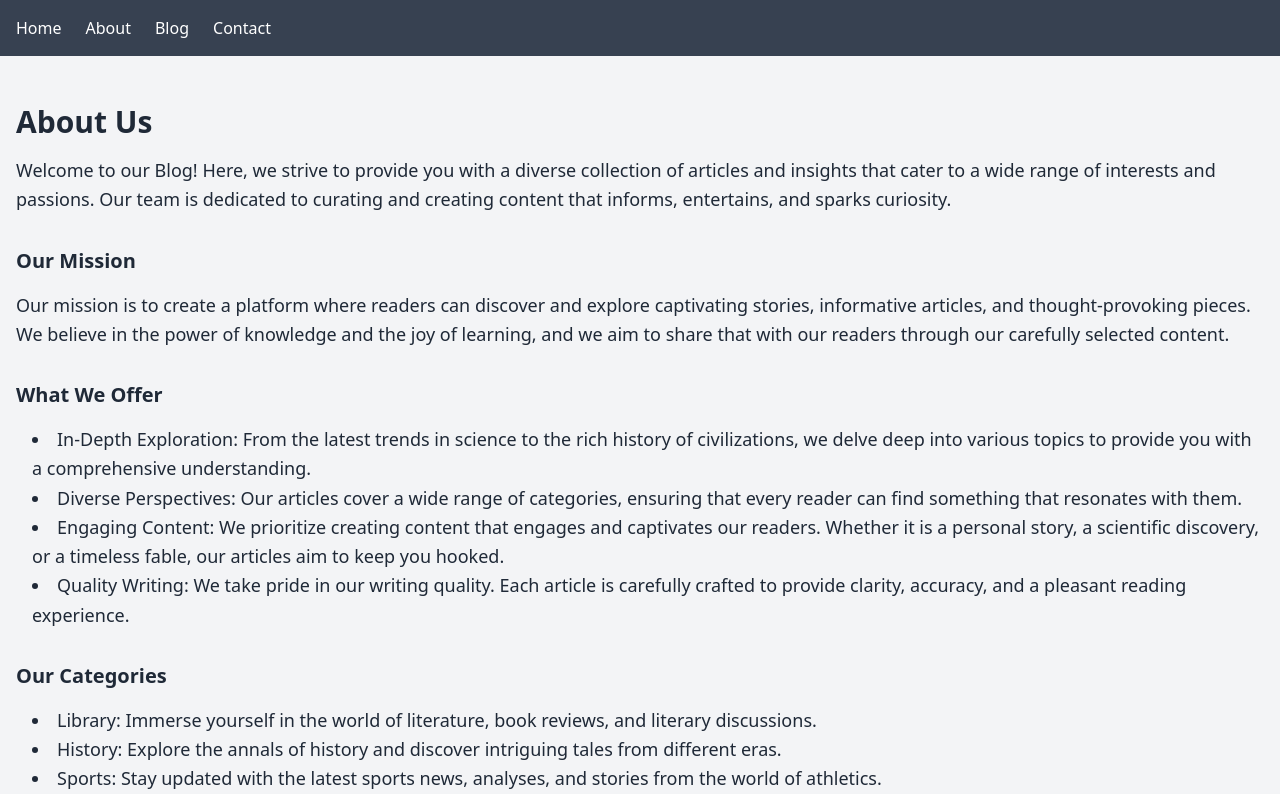
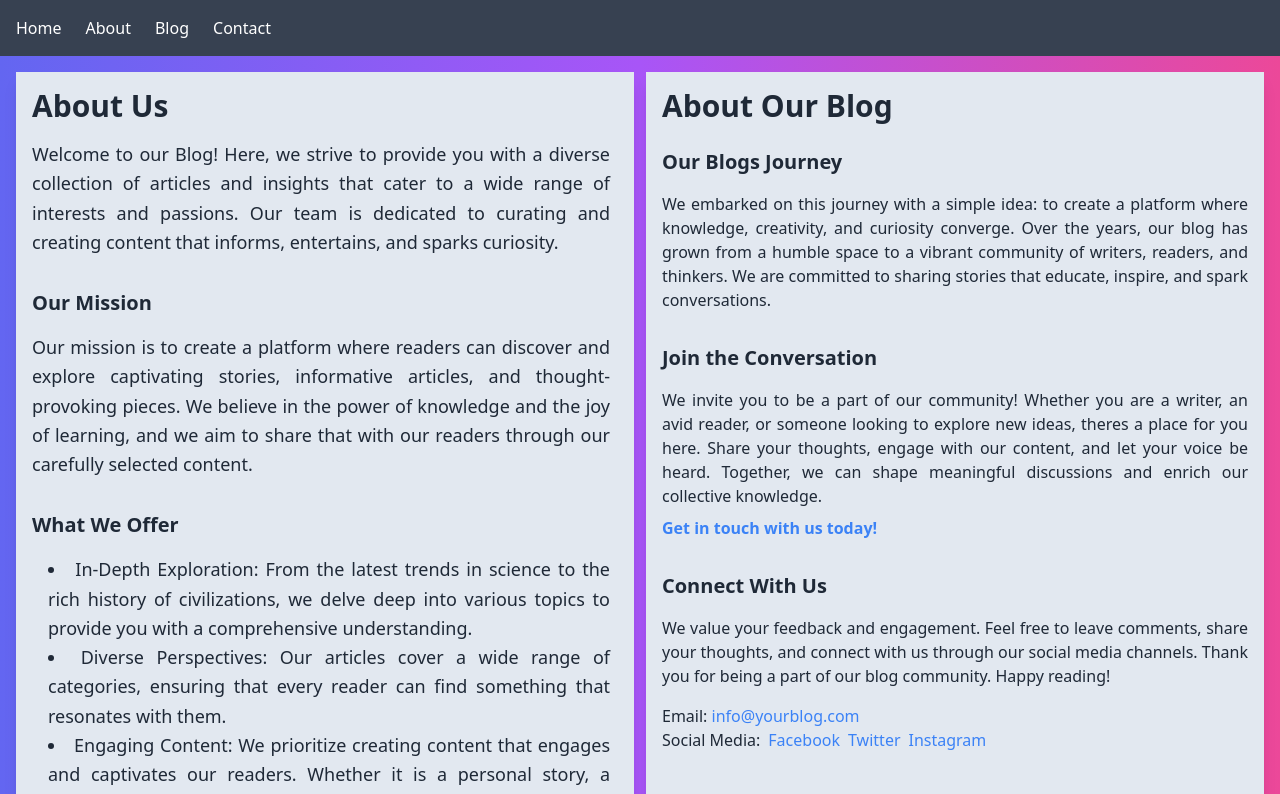
Before and after one commit to raselrana22/Simple-Blog-Application-With-RestAPI, a Next.js app: page /about in a window 1280 px wide. Shown: the top 794 px of the page. Built offline with nearby package versions, Linux system fonts and the light colour scheme.

Commit message:
design the about page

```diff
--- a/next.config.js
+++ b/next.config.js
@@ -1,4 +1,5 @@
 /** @type {import('next').NextConfig} */
+
 
 const nextConfig = {
 
@@ -16,6 +17,7 @@ const nextConfig = {
             }
         ]
     },
+
 }
 
 module.exports = nextConfig
--- a/src/app/(pages)/about/page.js
+++ b/src/app/(pages)/about/page.js
@@ -1,9 +1,19 @@
-import AboutPage from "@/app/components/about"
+import AboutPage from "@/app/components/about";
+import AbutBlog from "@/app/components/aboutBlog";
 
 export default function About() {
     return (
-        <div>
-            <AboutPage />
+        <div className="flex p-4 bg-gradient-to-r from-indigo-500 via-purple-500 to-pink-500">
+            <div className="w-1/2 bg-slate-200 shadow-lg mr-2 text-justify">
+                <div className="mr-2">
+                    <AboutPage />
+                </div>
+            </div>
+            <div className="w-1/2 bg-slate-200 shadow-lg ml-1 text-justify">
+                <div>
+                    <AbutBlog />
+                </div>
+            </div>
         </div>
-    )
+    );
 }
--- a/src/app/(pages)/blog/page.js
+++ b/src/app/(pages)/blog/page.js
@@ -36,7 +36,7 @@ export default function Blog() {
 
     return (
         <div>
-            <div className='flex'>
+            <div className='bg-slate-200 flex'>
                 <div className='mx-auto py-4 flex'>
                     {postCat.map((post) => (
                         <div
--- a/src/app/(pages)/contact/page.js
+++ b/src/app/(pages)/contact/page.js
@@ -39,7 +39,7 @@ export default function Contact() {
 
     return (
         <div>
-            <div className='min-h-screen bg-gray-100'>
+            <div className='min-h-screen bg-slate-200'>
                 <div className='container mx-auto p-4 max-w-xl'>
                     <div className='bg-white rounded-lg shadow-md p-6'>
                         <h1 className='text-3xl font-semibold mb-4'>Contact Us</h1>
--- a/src/app/components/about.jsx
+++ b/src/app/components/about.jsx
@@ -1,14 +1,13 @@
 const AboutPage = () => {
   return (
-    <div className='bg-gray-100 py-12'>
-      <div className='container mx-auto px-4'>
+    <div className='container mx-auto p-4'>
       <h1 className='text-3xl font-bold mb-4'>About Us</h1>
       <div className='mb-8'>
         <p className='text-lg leading-relaxed'>
           Welcome to our Blog! Here, we strive to provide you with a diverse
           collection of articles and insights that cater to a wide range of
-            interests and passions. Our team is dedicated to curating and
-            creating content that informs, entertains, and sparks curiosity.
+          interests and passions. Our team is dedicated to curating and creating
+          content that informs, entertains, and sparks curiosity.
         </p>
       </div>
       <div className='mb-8'>
@@ -16,47 +15,46 @@ const AboutPage = () => {
         <p className='text-lg leading-relaxed'>
           Our mission is to create a platform where readers can discover and
           explore captivating stories, informative articles, and
-            thought-provoking pieces. We believe in the power of knowledge and
-            the joy of learning, and we aim to share that with our readers
-            through our carefully selected content.
+          thought-provoking pieces. We believe in the power of knowledge and the
+          joy of learning, and we aim to share that with our readers through our
+          carefully selected content.
         </p>
       </div>
       <div className='mb-8'>
         <h2 className='text-xl font-semibold mb-4'>What We Offer</h2>
         <ul className='list-disc list-inside text-lg leading-relaxed pl-4'>
           <li>
-              In-Depth Exploration: From the latest trends in science to the
-              rich history of civilizations, we delve deep into various topics
-              to provide you with a comprehensive understanding.
+            In-Depth Exploration: From the latest trends in science to the rich
+            history of civilizations, we delve deep into various topics to
+            provide you with a comprehensive understanding.
           </li>
           <li>
-              Diverse Perspectives: Our articles cover a wide range of
-              categories, ensuring that every reader can find something that
-              resonates with them.
+            Diverse Perspectives: Our articles cover a wide range of categories,
+            ensuring that every reader can find something that resonates with
+            them.
           </li>
           <li>
             Engaging Content: We prioritize creating content that engages and
-              captivates our readers. Whether it is a personal story, a
-              scientific discovery, or a timeless fable, our articles aim to
-              keep you hooked.
+            captivates our readers. Whether it is a personal story, a scientific
+            discovery, or a timeless fable, our articles aim to keep you hooked.
           </li>
           <li>
-              Quality Writing: We take pride in our writing quality. Each
-              article is carefully crafted to provide clarity, accuracy, and a
-              pleasant reading experience.
+            Quality Writing: We take pride in our writing quality. Each article
+            is carefully crafted to provide clarity, accuracy, and a pleasant
+            reading experience.
           </li>
         </ul>
       </div>
-        <div className='mb-8'>
+      {/* <div className='mb-8'>
         <h2 className='text-xl font-semibold mb-4'>Our Categories</h2>
         <ul className='list-disc list-inside text-lg leading-relaxed pl-4'>
           <li>
-              Library: Immerse yourself in the world of literature, book
-              reviews, and literary discussions.
+            Library: Immerse yourself in the world of literature, book reviews,
+            and literary discussions.
           </li>
           <li>
-              History: Explore the annals of history and discover intriguing
-              tales from different eras.
+            History: Explore the annals of history and discover intriguing tales
+            from different eras.
           </li>
           <li>
             Sports: Stay updated with the latest sports news, analyses, and
@@ -83,17 +81,7 @@ const AboutPage = () => {
             moral lessons and timeless tales come to life.
           </li>
         </ul>
-        </div>
-        <div className='mb-8'>
-          <h2 className='text-xl font-semibold mb-4'>Connect With Us</h2>
-          <p className='text-lg leading-relaxed'>
-            We value your feedback and engagement. Feel free to leave comments,
-            share your thoughts, and connect with us through our social media
-            channels. Thank you for being a part of our blog community. Happy
-            reading!
-          </p>
-        </div>
-      </div>
+      </div> */}
     </div>
   );
 };
--- /dev/null
+++ b/src/app/components/aboutBlog.jsx
@@ -0,0 +1,72 @@
+import Link from "next/link";
+
+export default function AbutBlog() {
+  return (
+    <div className='p-4'>
+      <h1 className='text-3xl font-bold mb-6'>About Our Blog</h1>
+
+      {/* Blog Journey */}
+      <section className='mb-8'>
+        <h2 className='text-xl font-semibold mb-4'>Our Blogs Journey</h2>
+        <p>
+          We embarked on this journey with a simple idea: to create a platform
+          where knowledge, creativity, and curiosity converge. Over the years,
+          our blog has grown from a humble space to a vibrant community of
+          writers, readers, and thinkers. We are committed to sharing stories
+          that educate, inspire, and spark conversations.
+        </p>
+      </section>
+
+      {/* Call to Action */}
+      <section className='mb-8'>
+        <h2 className='text-xl font-semibold mb-4'>Join the Conversation</h2>
+        <p>
+          We invite you to be a part of our community! Whether you are a writer,
+          an avid reader, or someone looking to explore new ideas, theres a
+          place for you here. Share your thoughts, engage with our content, and
+          let your voice be heard. Together, we can shape meaningful discussions
+          and enrich our collective knowledge.
+        </p>
+        <Link href={"/contact"}>
+          <p className='text-blue-500 font-semibold hover:underline mt-2 inline-block'>
+            Get in touch with us today!
+          </p>
+        </Link>
+      </section>
+
+      {/* Contact Information */}
+      <section>
+        <h2 className='text-xl font-semibold mb-4'>Connect With Us</h2>
+        <p>
+          We value your feedback and engagement. Feel free to leave comments,
+          share your thoughts, and connect with us through our social media
+          channels. Thank you for being a part of our blog community. Happy
+          reading!
+        </p>
+        <div className='mt-4'>
+          <p>
+            Email:{" "}
+            <a
+              href='mailto:info@yourblog.com'
+              className='text-blue-500 hover:underline'
+            >
+              info@yourblog.com
+            </a>
+          </p>
+          <p>
+            Social Media:
+            <a href='#' className='text-blue-500 hover:underline ml-2'>
+              Facebook
+            </a>
+            <a href='#' className='text-blue-500 hover:underline ml-2'>
+              Twitter
+            </a>
+            <a href='#' className='text-blue-500 hover:underline ml-2'>
+              Instagram
+            </a>
+          </p>
+        </div>
+      </section>
+    </div>
+  );
+}
--- a/src/app/components/welcome.jsx
+++ b/src/app/components/welcome.jsx
@@ -3,7 +3,7 @@ import Link from "next/link";
 
 export default function Welcome() {
   return (
-    <section className='bg-blue-200 p-2'>
+    <section className='p-2 bg-slate-200'>
       <div className='container mx-3'>
         <div className='flex justify-center items-center'>
           <h1 className='text-3xl font-bold mb-4'>Welcome to Our Blog</h1>
```
Lines whose indentation alone changed are shown as unchanged.
